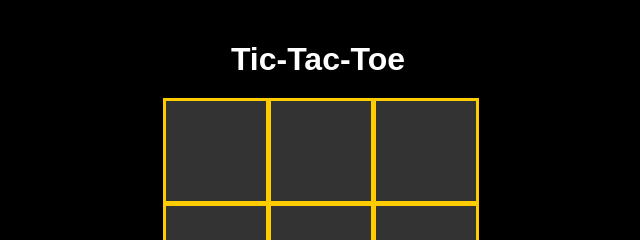
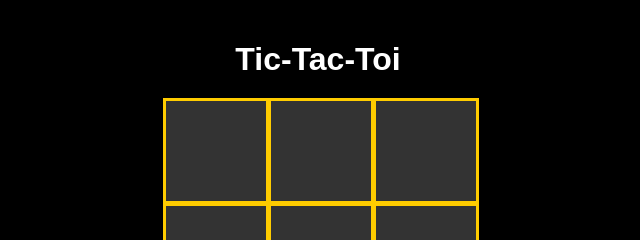
Before and after one commit to Karthikeya568/SCT_WD_3, a plain HTML site: page index.html in a window 1280 px wide. Shown: the top 240 px of the page, 322-962 px from the left. Drawn offline with Linux system fonts and the light colour scheme; files that its build step writes are made by us from their sources; files whose address does not match are found by name.

Commit message:
Update index.html

```diff
--- a/index.html
+++ b/index.html
@@ -3,12 +3,12 @@
 <head>
     <meta charset="UTF-8">
     <meta name="viewport" content="width=device-width, initial-scale=1.0">
-    <title>Tic-Tac-Toe</title>
+    <title>Tic-Tac-Toi</title>
     <link rel="stylesheet" href="styles/style.css">
 </head>
 <body>
     <div class="game-container">
-        <h1>Tic-Tac-Toe</h1>
+        <h1>Tic-Tac-Toi</h1>
         <div id="game-board">
             <div class="cell" data-index="0"></div>
             <div class="cell" data-index="1"></div>
```
